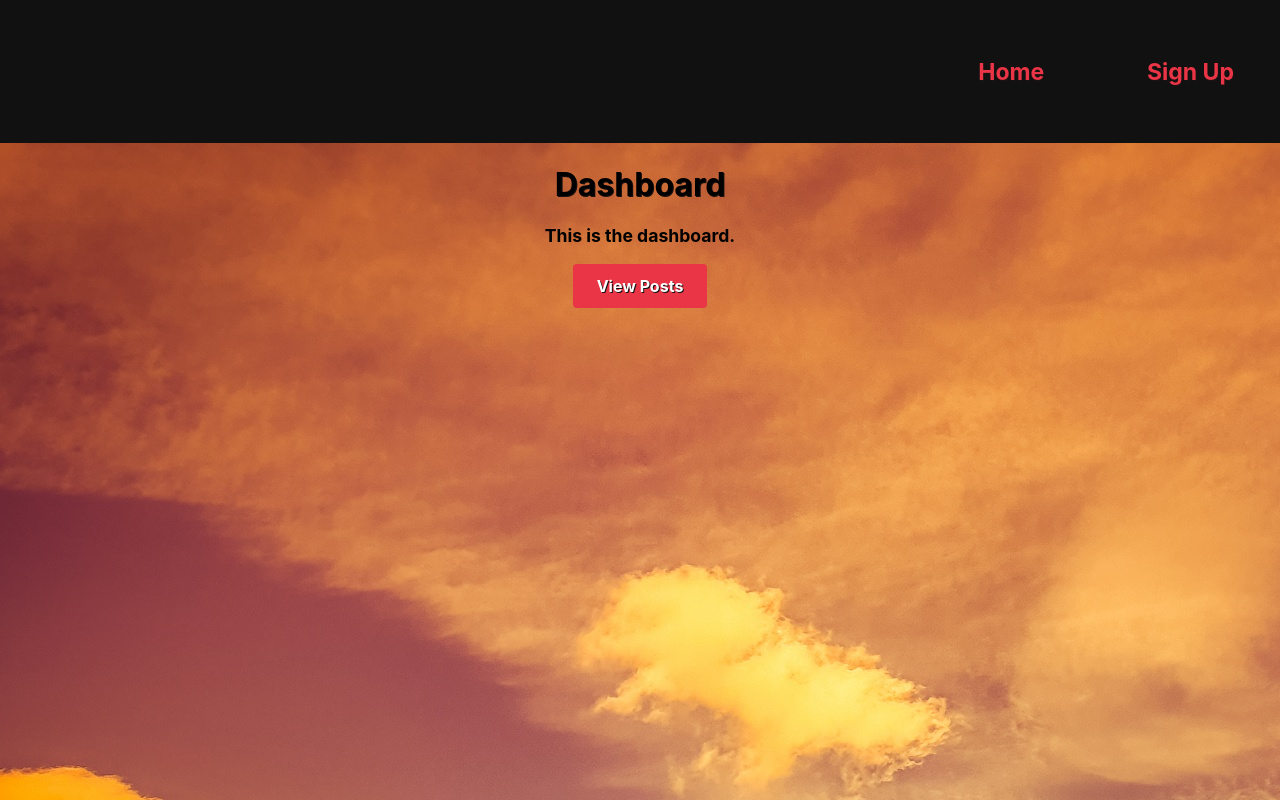
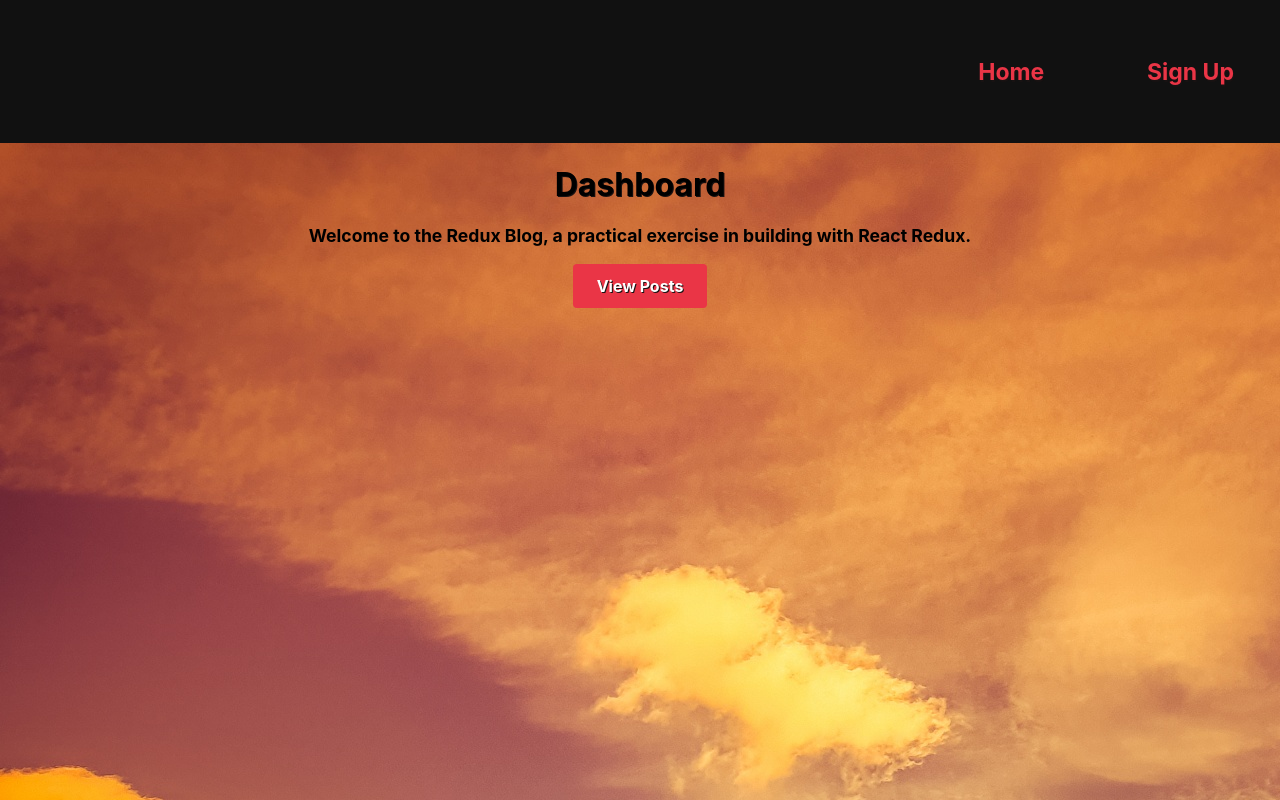
Before and after one commit to SoosheBot/Redux-Blog, a React (Create React App) app: page / in a window 1280 px wide. Built offline with nearby package versions, Linux system fonts and the light colour scheme.

Commit message:
update readme and dashboard

```diff
--- a/src/pages/DashboardPage.js
+++ b/src/pages/DashboardPage.js
@@ -10,7 +10,7 @@ const DashboardPage = () => (
       <Link to="/signup">Sign Up</Link>
       </nav>
     <h1>Dashboard</h1>
-    <p>This is the dashboard.</p>
+    <p>Welcome to the Redux Blog, a practical exercise in building with React Redux.</p>
     <Link to="/posts" className="button">
       View Posts
     </Link>
```
Also changed, not shown: 1 other file (tests, documents, lock files or other folders).
